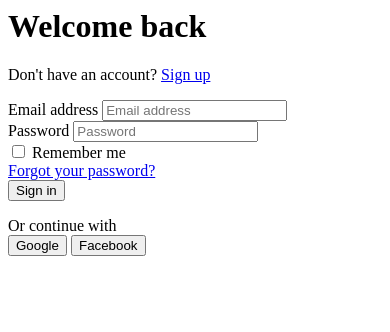
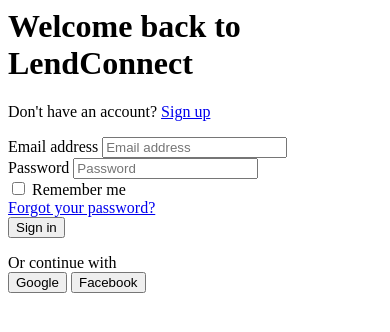
Before and after one commit to primeamaroh/blackboxai-1746406758003, a PHP site: page /auth/login.php in a window 390 px wide. Shown: the top 332 px of the page. Run offline with PHP 8.4, Linux system fonts and the light colour scheme.

Commit message:
Add airbnb_clone/views/auth/login.php 1746414966525

```diff
--- a/airbnb_clone/views/auth/login.php
+++ b/airbnb_clone/views/auth/login.php
@@ -4,11 +4,11 @@
         <!-- Header -->
         <div>
             <h1 class="mt-6 text-center text-3xl font-extrabold text-gray-900">
-                Welcome back
+                Welcome back to LendConnect
             </h1>
             <p class="mt-2 text-center text-sm text-gray-600">
                 Don't have an account?
-                <a href="?page=register" class="font-medium text-red-600 hover:text-red-500">
+                <a href="?page=register" class="font-medium text-blue-600 hover:text-blue-500">
                     Sign up
                 </a>
             </p>
@@ -35,7 +35,7 @@
                            type="email"
                            autocomplete="email"
                            required
-                           class="appearance-none rounded-none relative block w-full px-3 py-2 border border-gray-300 placeholder-gray-500 text-gray-900 rounded-t-md focus:outline-none focus:ring-red-500 focus:border-red-500 focus:z-10 sm:text-sm"
+                           class="appearance-none rounded-none relative block w-full px-3 py-2 border border-gray-300 placeholder-gray-500 text-gray-900 rounded-t-md focus:outline-none focus:ring-blue-500 focus:border-blue-500 focus:z-10 sm:text-sm"
                            placeholder="Email address"
                            value="<?php echo htmlspecialchars($_SESSION['old_input']['email'] ?? ''); ?>">
                 </div>
@@ -48,7 +48,7 @@
                            type="password"
                            autocomplete="current-password"
                            required
-                           class="appearance-none rounded-none relative block w-full px-3 py-2 border border-gray-300 placeholder-gray-500 text-gray-900 rounded-b-md focus:outline-none focus:ring-red-500 focus:border-red-500 focus:z-10 sm:text-sm"
+                           class="appearance-none rounded-none relative block w-full px-3 py-2 border border-gray-300 placeholder-gray-500 text-gray-900 rounded-b-md focus:outline-none focus:ring-blue-500 focus:border-blue-500 focus:z-10 sm:text-sm"
                            placeholder="Password">
                 </div>
             </div>
@@ -59,14 +59,14 @@
                     <input id="remember_me"
                            name="remember_me"
                            type="checkbox"
-                           class="h-4 w-4 text-red-600 focus:ring-red-500 border-gray-300 rounded">
+                           class="h-4 w-4 text-blue-600 focus:ring-blue-500 border-gray-300 rounded">
                     <label for="remember_me" class="ml-2 block text-sm text-gray-900">
                         Remember me
                     </label>
                 </div>
 
                 <div class="text-sm">
-                    <a href="#" class="font-medium text-red-600 hover:text-red-500">
+                    <a href="#" class="font-medium text-blue-600 hover:text-blue-500">
                         Forgot your password?
                     </a>
                 </div>
@@ -75,7 +75,7 @@
             <!-- Submit Button -->
             <div>
                 <button type="submit"
-                        class="group relative w-full flex justify-center py-2 px-4 border border-transparent text-sm font-medium rounded-md text-white bg-red-600 hover:bg-red-700 focus:outline-none focus:ring-2 focus:ring-offset-2 focus:ring-red-500">
+                        class="group relative w-full flex justify-center py-2 px-4 border border-transparent text-sm font-medium rounded-md text-white bg-blue-600 hover:bg-blue-700 focus:outline-none focus:ring-2 focus:ring-offset-2 focus:ring-blue-500">
                     <span class="absolute left-0 inset-y-0 flex items-center pl-3">
                         <i class="fas fa-sign-in-alt"></i>
                     </span>
@@ -99,12 +99,12 @@
 
             <div class="mt-6 grid grid-cols-2 gap-3">
                 <button type="button"
-                        class="w-full inline-flex justify-center py-2 px-4 border border-gray-300 rounded-md shadow-sm bg-white text-sm font-medium text-gray-500 hover:bg-gray-50 focus:outline-none focus:ring-2 focus:ring-offset-2 focus:ring-red-500">
+                        class="w-full inline-flex justify-center py-2 px-4 border border-gray-300 rounded-md shadow-sm bg-white text-sm font-medium text-gray-500 hover:bg-gray-50 focus:outline-none focus:ring-2 focus:ring-offset-2 focus:ring-blue-500">
                     <i class="fab fa-google text-xl"></i>
                     <span class="ml-2">Google</span>
                 </button>
                 <button type="button"
-                        class="w-full inline-flex justify-center py-2 px-4 border border-gray-300 rounded-md shadow-sm bg-white text-sm font-medium text-gray-500 hover:bg-gray-50 focus:outline-none focus:ring-2 focus:ring-offset-2 focus:ring-red-500">
+                        class="w-full inline-flex justify-center py-2 px-4 border border-gray-300 rounded-md shadow-sm bg-white text-sm font-medium text-gray-500 hover:bg-gray-50 focus:outline-none focus:ring-2 focus:ring-offset-2 focus:ring-blue-500">
                     <i class="fab fa-facebook text-xl"></i>
                     <span class="ml-2">Facebook</span>
                 </button>
```
